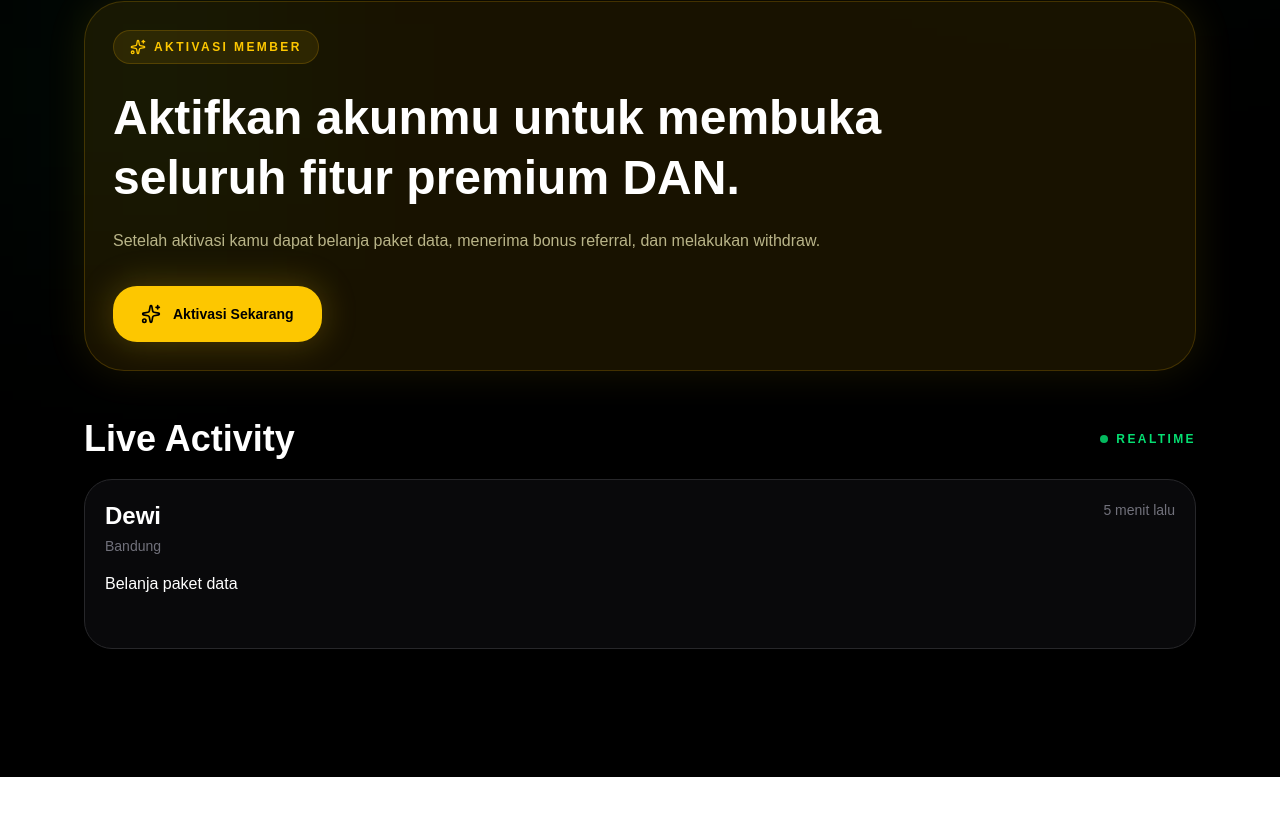
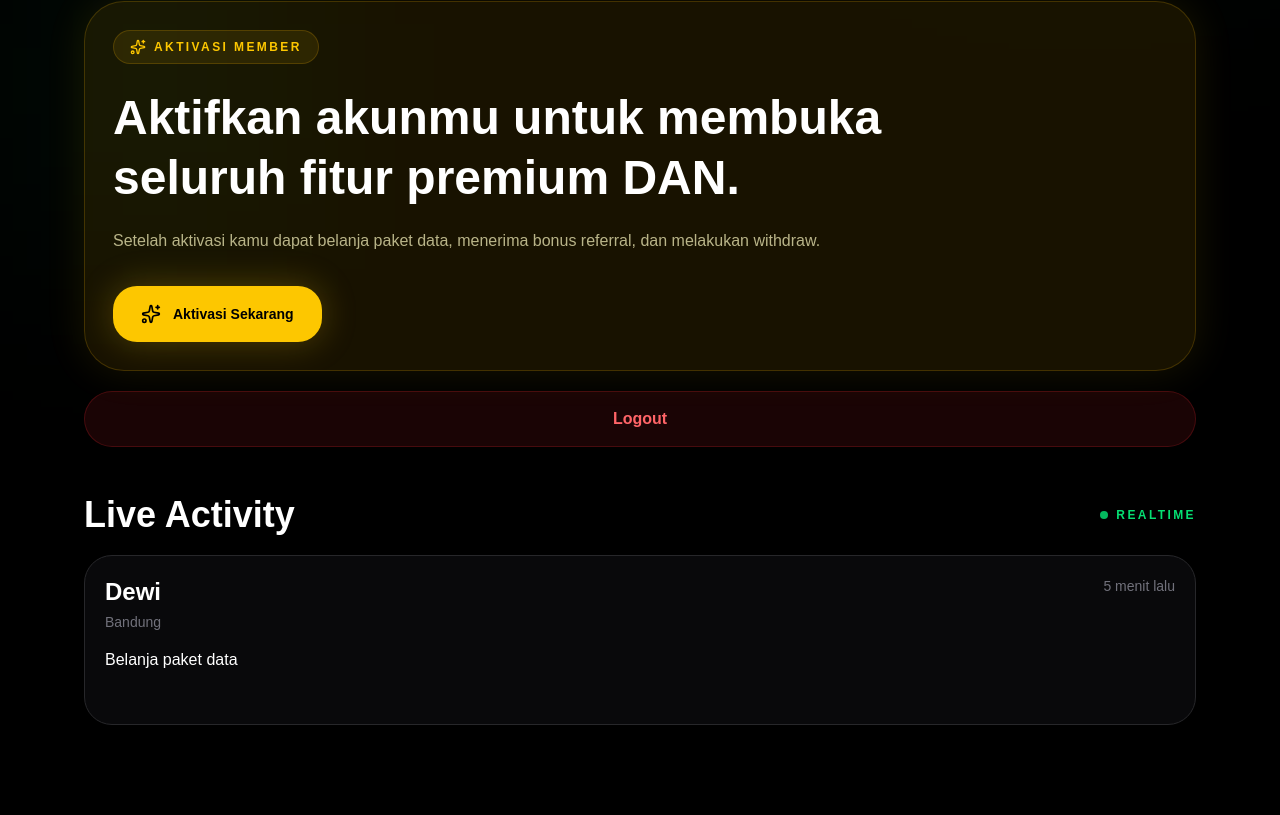
Before and after one commit to ibasnanna-sys/dan-app, a Next.js app: page /member/dashboard in a window 1280 px wide. Shown: the part 569-1384 px from the top of the page. Before the commit the page ends 1346 px from the top, so only its background shows below. Built offline with nearby package versions, Linux system fonts and the light colour scheme.

Commit message:
Update page.tsx

```diff
--- a/src/app/member/dashboard/page.tsx
+++ b/src/app/member/dashboard/page.tsx
@@ -480,6 +480,25 @@ export default function Home() {
         </div>
   )}
 
+{/* LOGOUT BUTTON */}
+<div className="mt-5">
+
+  <button
+    onClick={() => {
+
+      localStorage.removeItem("member_id");
+
+      window.location.href = "/login";
+
+    }}
+    className="w-full h-14 rounded-[28px] border border-red-500/20 bg-red-500/10 text-red-400 font-black hover:bg-red-500/20 transition-all duration-300"
+  >
+
+    Logout
+
+  </button>
+
+</div>
         {/* LIVE ACTIVITY */}
         <div className="mt-12">
 
```
